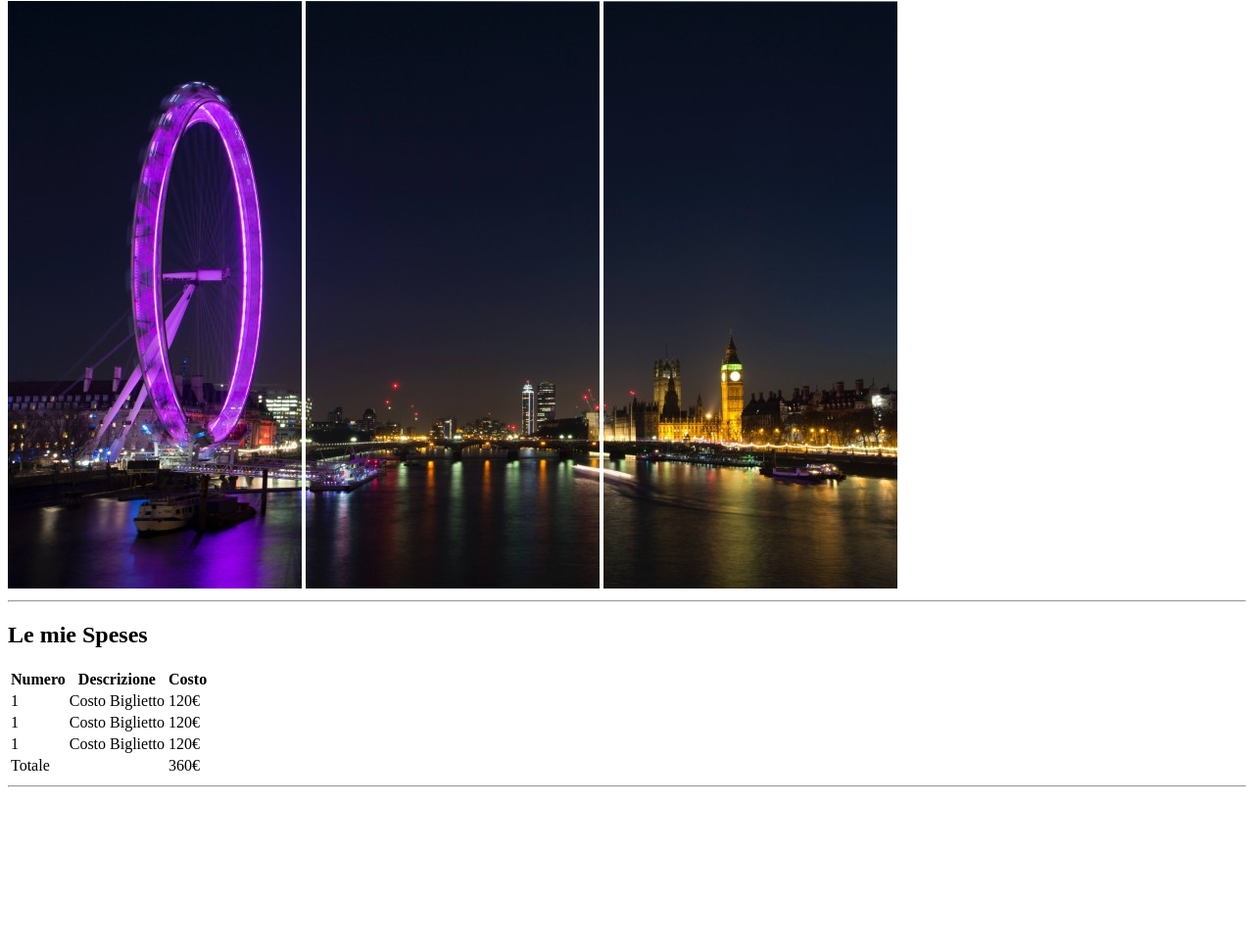
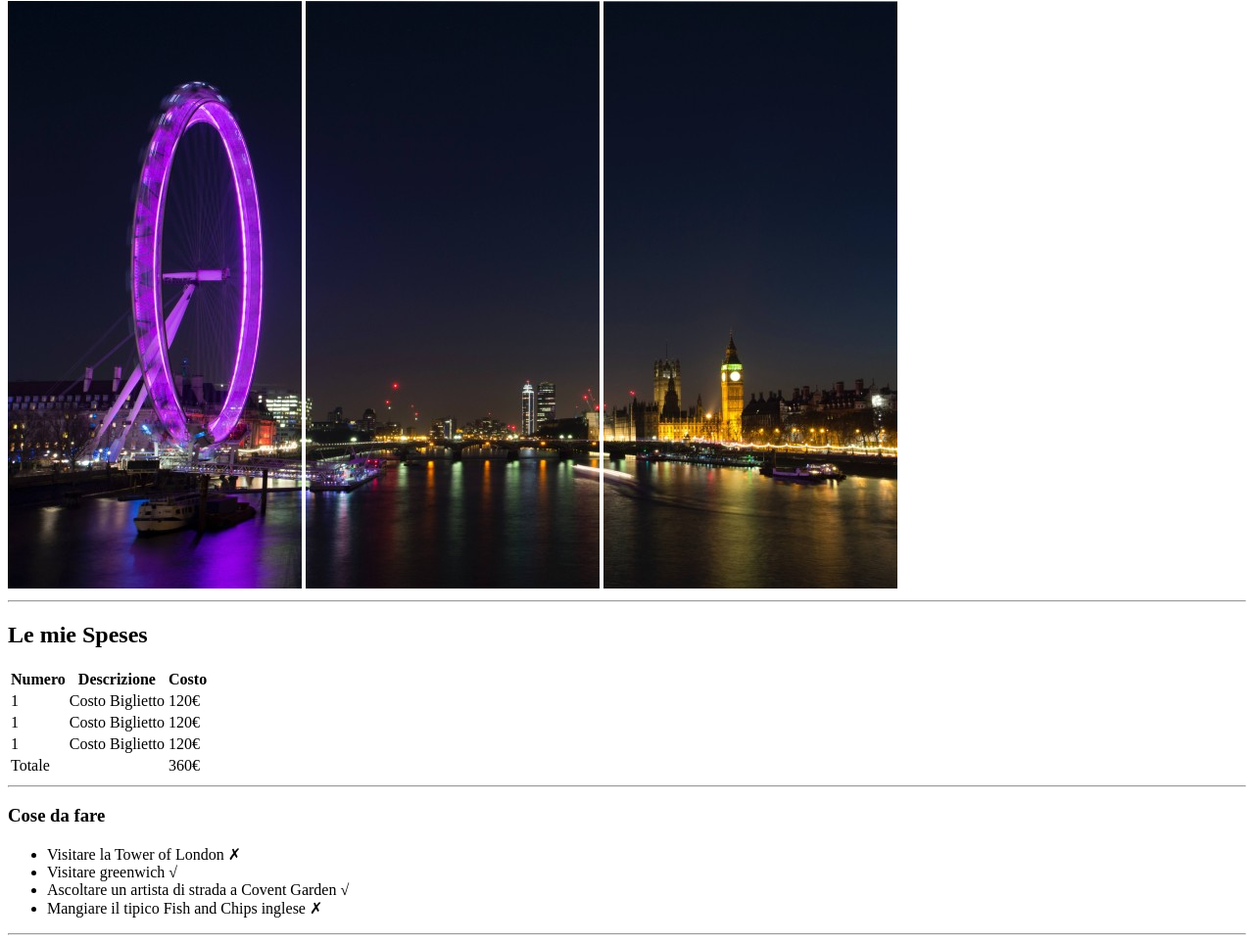
Before and after one commit to Sebastian-ivaniczki/html-london-trip, a plain HTML site: page index.html in a window 1280 px wide. Shown: the part 79-1042 px from the top of the page at 98% size. Before the commit the page ends 891 px from the top, so only its background shows below. Drawn offline with Linux system fonts and the light colour scheme.

Commit message:
Added first list

```diff
--- a/index.html
+++ b/index.html
@@ -51,7 +51,14 @@
                 </tfoot>
             </table>
             <hr>
-
+            <h3>Cose da fare</h3>
+            <ul>
+                <li>Visitare la Tower of London &cross;</li>
+                <li>Visitare greenwich &Sqrt;</li>
+                <li>Ascoltare un artista di strada a Covent Garden &Sqrt;</li>
+                <li>Mangiare il tipico Fish and Chips inglese &cross;</li>
+            </ul>
+            <hr>
         </main>
     </body>
 </html>
```
